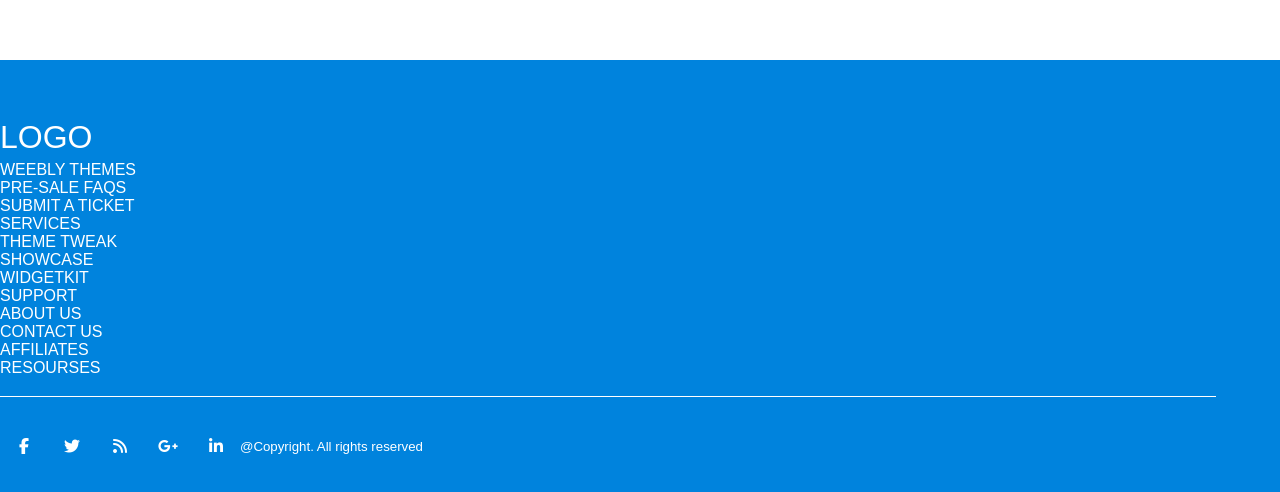
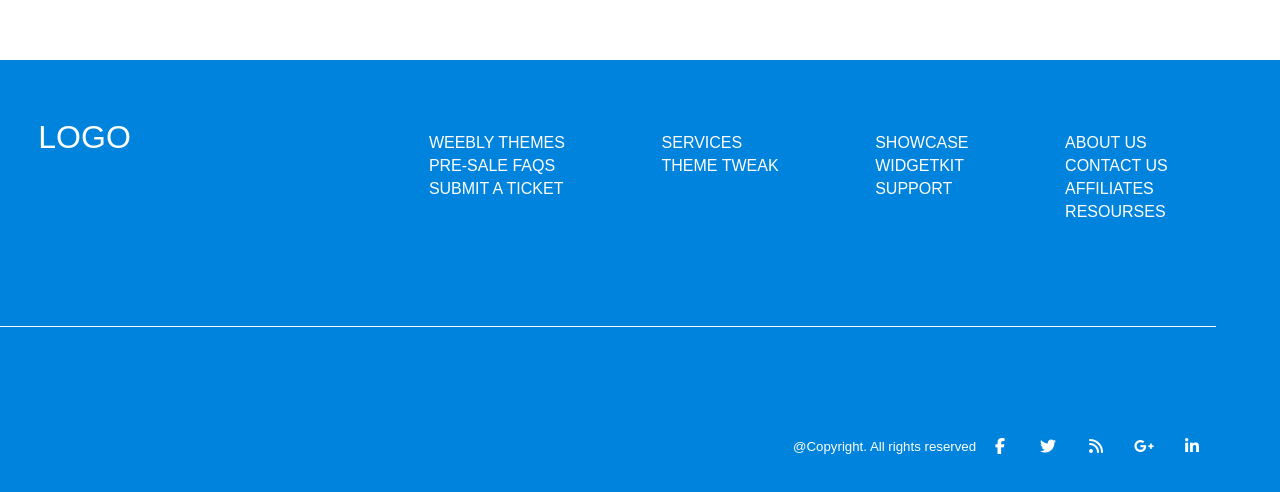
Before and after one commit to valmeza/footer-exercise, a plain HTML site: page index.html in a window 1280 px wide. Shown: the part 260-752 px from the top of the page. Drawn offline with Linux system fonts and the light colour scheme.

Commit message:
removed the background color of links and added spacing between links to make it look cleaner.

```diff
--- a/css/style.css
+++ b/css/style.css
@@ -31,18 +31,24 @@ h5 {
   text-align: left;
 }
 footer a {
+  font-weight: bold;
   color: #fff;
   text-decoration: none;
+}
+.top-footer {
+  display: flex;
+  justify-content: space-around;
 }
 footer .icon-wrapper:hover,
 footer .top-footer a:hover {
   color: #333;
-  background-color: #fff;
+  /* background-color: #fff; */
 }
 footer ul {
+  font-weight: bold;
   list-style: none;
-  margin: 0;
-  padding: 0;
+  margin: 0px;
+  padding: 10px;
 }
 footer .container {
   /* here we make the footer a flex container in a column layout to evenly space the sections of the footer. */
@@ -77,7 +83,7 @@ footer .container {
 footer .bottom-footer {
   /* here we ensure the social media link container is horizontally center by setting its parent to be a flex container */
   display: flex;
-  flex-direction: row;
+  flex-direction: row-reverse;
   align-items: center;
 }
 footer .top-footer a {
@@ -88,7 +94,12 @@ footer .bottom-footer a {
   margin: 0.3em;
 }
 .line {
+  display: flex;
+  justify-content: center;
   width: 100%;
   height: 1px;
   background: #fff;
 }
+li {
+  padding-bottom: 5px;
+}
```
Also changed, not shown: 1 other file.
